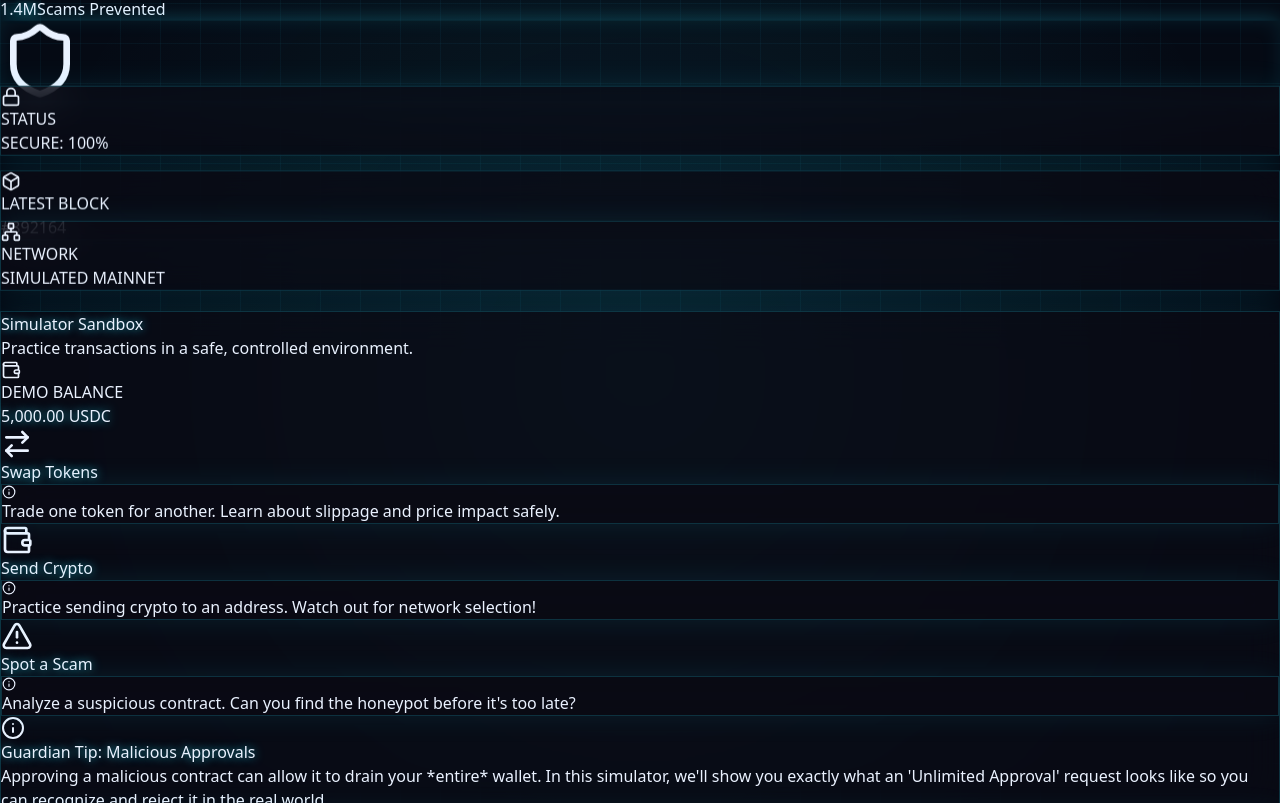
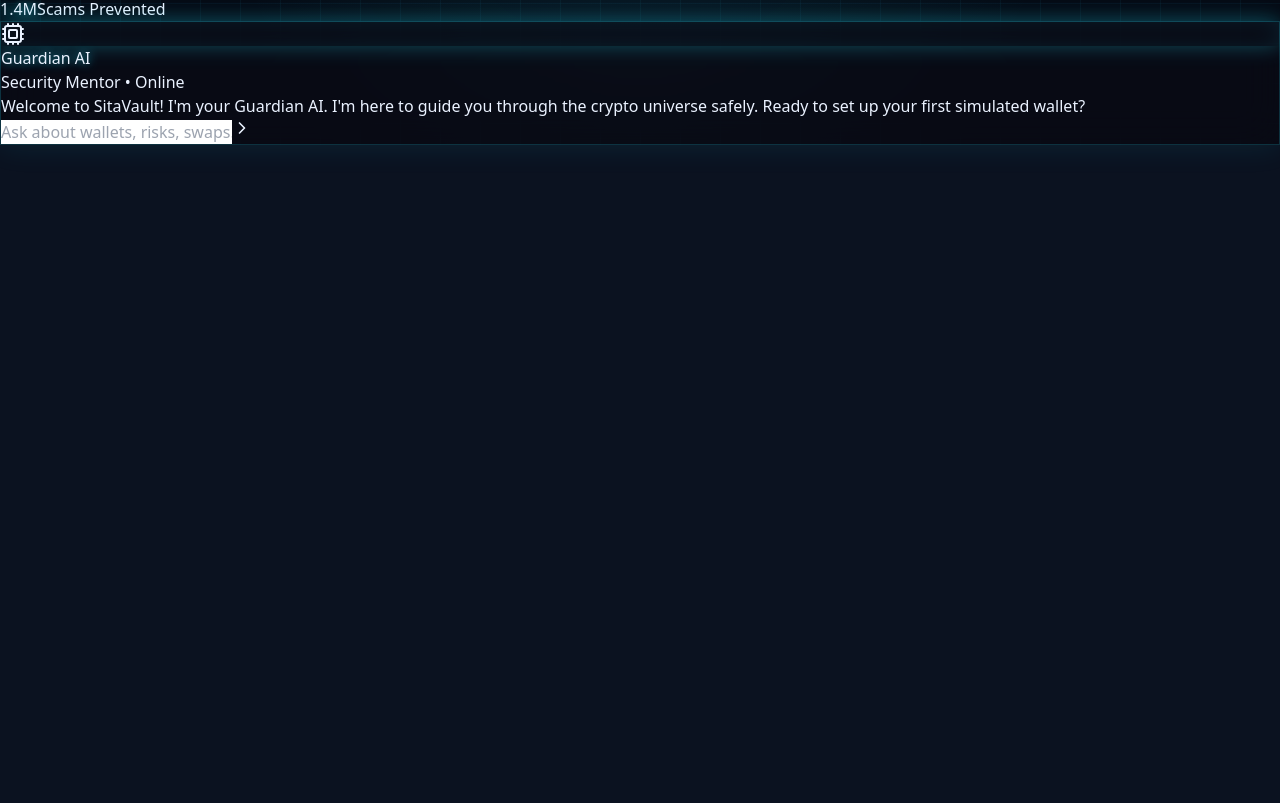
Before and after one commit to SitaVision/vite-react, a React (Vite) app: page / in a window 1280 px wide. Shown: the part 477-1280 px from the top of the page. After the commit the page ends 800 px from the top, so only its background shows below. Built offline with nearby package versions, Linux system fonts and the light colour scheme.

Commit message:
Updates App.tsx

```diff
--- a/src/App.tsx
+++ b/src/App.tsx
@@ -36,6 +36,7 @@
   Layers,
   Code2,
   Check,
+  Scale,
   LucideIcon
 } from 'lucide-react';
 
@@ -247,7 +248,7 @@
     id: string;
     type: ContractBlockType;
     label: string;
-    icon: LucideIcon | typeof Scale3DIcon;
+    icon: LucideIcon;
 }
 
 const CONTRACT_LEVELS: { id: number; name: string; description: string; correctSequence: string[]; blocks: ContractBlock[] }[] = [
@@ -255,27 +256,21 @@
     id: 1,
     name: "Crowdfunding Escrow",
     description: "Release funds ONLY if the goal is met by the deadline.",
-    correctSequence: ["trigger", "condition", "action"], // Simplified logic IDs
+    correctSequence: ["trigger", "condition", "action"],
     blocks: [
       { id: "trigger", type: "TRIGGER", label: "On Deadline", icon: Activity },
-      { id: "condition", type: "CONDITION", label: "If Balance >= Goal", icon: Scale3DIcon },
+      { id: "condition", type: "CONDITION", label: "If Balance >= Goal", icon: Scale },
       { id: "action", type: "ACTION", label: "Release Funds", icon: DollarSign },
       { id: "bad1", type: "ACTION", label: "Refund Everyone", icon: RefreshCw }, // Distractor
     ]
   }
 ];
 
-// Helper for icon
-function Scale3DIcon(props: React.SVGProps<SVGSVGElement>) {
-  return <div className="font-bold text-lg">⚖️</div>;
-}
-
-
 // --- 3D CUBE COMPONENT ---
 interface CubeBlockProps {
-    type: ContractBlockType; // Use the specific type here
+    type: ContractBlockType;
     label: string;
-    icon: LucideIcon | typeof Scale3DIcon;
+    icon: LucideIcon;
     onClick: () => void;
     selected: boolean;
     isPlaced?: boolean;
@@ -298,7 +293,6 @@
           </div>
         ))}
       </div>
-      {/* Label floating below */}
       <div className="absolute -bottom-4 text-xs font-mono text-white opacity-0 group-hover:opacity-100 transition-opacity whitespace-nowrap pointer-events-none bg-black/50 px-2 py-1 rounded">
         {label}
       </div>
@@ -343,7 +337,6 @@
       <div className="absolute inset-0 bg-[radial-gradient(circle_at_center,rgba(124,58,237,0.1)_0%,rgba(0,0,0,0.8)_80%)] pointer-events-none"></div>
       <div className="absolute inset-0 bg-[linear-gradient(rgba(139,92,246,0.1)_1px,transparent_1px),linear-gradient(90deg,rgba(139,92,246,0.1)_1px,transparent_1px)] bg-[size:50px_50px] [transform:perspective(1000px)_rotateX(60deg)_translateY(-100px)_scale(2)] opacity-20 pointer-events-none"></div>
 
-      {/* Header */}
       <div className="absolute top-0 w-full p-4 bg-slate-900 border-b border-violet-900/50 flex justify-between items-center z-50">
         <div className="flex items-center gap-3">
           <Layers className="text-violet-400" />
@@ -355,10 +348,7 @@
         <button onClick={onClose} className="p-2 hover:bg-slate-800 rounded text-slate-400 hover:text-white"><X size={20} /></button>
       </div>
 
-      {/* Main Workspace */}
       <div className="relative z-10 w-full max-w-6xl h-full flex flex-col lg:flex-row p-8 gap-12 items-center justify-center">
-
-        {/* Left: Component Palette */}
         <div className="w-full lg:w-1/3 h-[400px] glass-panel rounded-2xl p-6 flex flex-col">
           <h3 className="text-sm text-violet-300 font-bold mb-6 uppercase tracking-wider flex items-center gap-2">
             <Box size={16} /> Logic Blocks
@@ -367,7 +357,7 @@
             {availableBlocks.map(block => (
               <CubeBlock
                 key={block.id}
-                type={block.type} // Type is now correctly typed as ContractBlockType
+                type={block.type}
                 label={block.label}
                 icon={block.icon}
                 onClick={() => addToSlot(block)}
@@ -378,15 +368,9 @@
           <div className="mt-4 text-center text-xs text-slate-500">Click block to add to chain</div>
         </div>
 
-        {/* Center: Assembly Line (The "Chain") */}
         <div className="flex-1 flex flex-col items-center justify-center relative">
-
-          {/* Holographic Platform */}
           <div className="relative w-full max-w-2xl h-[200px] border-2 border-dashed border-violet-500/30 rounded-full flex items-center justify-center gap-8 bg-violet-900/10 [transform:rotateX(45deg)] shadow-[0_0_50px_rgba(139,92,246,0.2)]">
-
-             {/* Connection Lines */}
              <div className="absolute top-1/2 left-0 w-full h-1 bg-violet-500/20 -translate-y-1/2"></div>
-
              {slots.map((block, i) => (
                <div key={i} className="relative z-10 w-24 h-24 border border-white/10 rounded flex items-center justify-center [transform:rotateX(-45deg)] transition-all">
                  {block ? (
@@ -397,7 +381,6 @@
                         icon={block.icon}
                         onClick={() => {}}
                         selected={true}
-                        // isPlaced prop can be omitted as it wasn't used in CubeBlock logic, but included in interface previously
                     />
                      {status === 'compiling' && (
                         <div className="absolute inset-0 border-2 border-white rounded-full animate-ping opacity-50"></div>
@@ -412,7 +395,6 @@
              ))}
           </div>
 
-          {/* Action Panel */}
           <div className="mt-12 flex gap-6">
             <button onClick={clearSlots} className="px-6 py-3 rounded-xl border border-slate-600 text-slate-400 hover:bg-slate-800 transition-colors">
               CLEAR
@@ -430,7 +412,6 @@
             </button>
           </div>
 
-          {/* Status Readout */}
           {status === 'success' && (
             <div className="mt-8 p-4 bg-emerald-900/50 border border-emerald-500 text-emerald-300 rounded-xl flex items-center gap-3 animate-fade-in-up">
               <CheckCircle2 size={24} />
@@ -449,9 +430,7 @@
               </div>
             </div>
           )}
-
         </div>
-
       </div>
     </div>
   );
@@ -464,7 +443,6 @@
   const [gameState, setGameState] = useState<'start' | 'playing' | 'gameover'>('start');
   const [entities, setEntities] = useState<GameEntity[]>([]);
   const requestRef = useRef<number>();
-  // Changed NodeJS.Timeout to number for browser compatibility
   const spawnTimerRef = useRef<number>();
   const gameContainerRef = useRef<HTMLDivElement>(null);
 
@@ -492,7 +470,6 @@
       let damageTaken = 0;
 
       prevEntities.forEach(ent => {
-        // TypeScript fix: Ensure y exists and is a number before incrementing
         if (typeof ent.y === 'number') {
             ent.y += ent.speed;
         }
@@ -523,7 +500,7 @@
     if (gameState === 'playing') {
       requestRef.current = requestAnimationFrame(updateGame);
       const interval = setInterval(spawnEntity, 1500);
-      spawnTimerRef.current = interval as unknown as number; // Cast to number
+      spawnTimerRef.current = interval as unknown as number;
 
       return () => {
         if (requestRef.current) cancelAnimationFrame(requestRef.current);
@@ -684,7 +661,6 @@
   useEffect(() => {
     if (choiceOne && choiceTwo) {
       setDisabled(true);
-      // We check for icon identity for the match
       if (choiceOne.icon === choiceTwo.icon) {
         setCards(prevCards => {
           return prevCards.map(card => {
@@ -1091,19 +1067,6 @@
 
 // --- MAIN APP COMPONENT ---
 
-interface BadgeProps {
-    icon: LucideIcon;
-    label: string;
-    color: string;
-}
-
-const Badge: React.FC<BadgeProps> = ({ icon: Icon, label, color }) => (
-  <div className={`flex items-center gap-2 px-3 py-1 rounded-full text-xs font-bold border ${color} backdrop-blur-md`}>
-    <Icon size={12} />
-    {label}
-  </div>
-);
-
 interface SimulatorButtonProps {
     icon: LucideIcon;
     label: string;
@@ -1115,7 +1078,6 @@
   <div className="group relative">
     <button
       onClick={onClick}
-      // Removed unused color prop
       className={`relative w-full overflow-hidden p-6 rounded-2xl border-2 border-cyan-500/30 bg-slate-900/50 hover:border-cyan-400 hover:bg-slate-900/80 transition-all duration-300 shadow-[0_0_20px_rgba(34,211,238,0.2)] group-hover:shadow-[0_0_40px_rgba(34,211,238,0.5)]`}
     >
       <div className="absolute inset-0 bg-gradient-to-br from-cyan-500/10 to-violet-500/10 opacity-0 group-hover:opacity-100 transition-opacity" />
@@ -1253,10 +1215,6 @@
   useEffect(() => {
     setMounted(true);
   }, []);
-
-  // Removed unused Badge component definition to clear TS6133
-  // Removed unused color prop from SimulatorButtonProps interface to clear TS6133
-  // Removed unused color prop in SimulatorButton destructuring
 
   return (
     <div className="min-h-screen bg-[#02040a] text-slate-200 font-sans selection:bg-cyan-500/30 overflow-x-hidden cyber-circuit-bg">
@@ -1437,115 +1395,6 @@
             </div>
           </div>
 
-          <div className="relative h-[600px] flex items-center justify-center perspective-1000">
-            <div className="relative w-80 h-80 animate-float z-20">
-              <div className="absolute inset-0 bg-gradient-to-tr from-slate-900/90 to-slate-800/90 rounded-3xl border-2 border-cyan-500/80 shadow-[0_0_80px_rgba(34,211,238,0.4),inset_0_0_40px_rgba(34,211,238,0.2)] backdrop-blur-xl flex items-center justify-center overflow-hidden animate-pulse-glow-cyan">
-                <div className="w-60 h-60 rounded-full border-4 border-dashed border-cyan-400/50 flex items-center justify-center animate-[spin_15s_linear_infinite]">
-                  <div className="w-40 h-40 rounded-full border-2 border-violet-400/60 flex items-center justify-center relative">
-                    <Shield size={80} className="text-cyan-300 filter drop-shadow-[0_0_20px_rgba(34,211,238,1)] relative z-10" />
-                    <div className="absolute inset-0 bg-cyan-400/20 rounded-full blur-md animate-pulse"></div>
-                  </div>
-                </div>
-                <div className="absolute inset-0 bg-gradient-to-b from-transparent via-cyan-400/20 to-transparent h-[15%] w-full animate-[scanline_2s_linear_infinite]" />
-                <div className="absolute inset-0 bg-radial-gradient(circle at center, rgba(34,211,238,0.3) 0%, transparent 70%)" />
-              </div>
-
-              <div className="absolute -inset-8 border-2 border-violet-500/30 rounded-[3rem] -z-10 animate-pulse-glow-violet" />
-              <div className="absolute top-1/2 -right-20 glass-panel p-4 rounded-xl flex items-center gap-3 animate-float-delayed border-emerald-500/50 shadow-[0_0_20px_rgba(16,185,129,0.3)]">
-                <Lock size={20} className="text-emerald-400 text-glow-cyan" />
-                <div>
-                    <div className="text-xs font-mono text-emerald-300">STATUS</div>
-                    <span className="text-sm font-bold text-emerald-400">SECURE: 100%</span>
-                </div>
-              </div>
-              <div className="absolute -top-12 -left-12 glass-panel p-4 rounded-xl flex items-center gap-3 animate-float border-violet-500/50 shadow-[0_0_20px_rgba(139,92,246,0.3)]">
-                <Box size={20} className="text-violet-400 text-glow-violet" />
-                <div>
-                    <div className="text-xs font-mono text-violet-300">LATEST BLOCK</div>
-                    <span className="text-sm font-bold text-violet-400">#892164</span>
-                </div>
-              </div>
-              <div className="absolute bottom-[-40px] left-1/2 -translate-x-1/2 glass-panel p-4 rounded-xl flex items-center gap-3 animate-float-delayed border-blue-500/50 shadow-[0_0_20px_rgba(59,130,246,0.3)]" style={{animationDelay: '2s'}}>
-                <Network size={20} className="text-blue-400 text-glow-cyan" />
-                <div>
-                    <div className="text-xs font-mono text-blue-300">NETWORK</div>
-                    <span className="text-sm font-bold text-blue-400">SIMULATED MAINNET</span>
-                </div>
-              </div>
-            </div>
-
-            <div className="absolute w-[600px] h-[600px] border-2 border-cyan-500/10 rounded-full animate-spin-slow" style={{ perspective: '1000px', transformStyle: 'preserve-3d' }}>
-                <div className="absolute top-0 left-1/2 w-4 h-4 bg-cyan-400 rounded-full blur-sm shadow-[0_0_20px_rgba(34,211,238,0.8)]" />
-            </div>
-            <div className="absolute w-[450px] h-[450px] border-2 border-violet-500/10 rounded-full animate-spin-reverse-slow" style={{ perspective: '1000px', transformStyle: 'preserve-3d' }}>
-                <div className="absolute bottom-0 left-1/2 w-4 h-4 bg-violet-400 rounded-full blur-sm shadow-[0_0_20px_rgba(139,92,246,0.8)]" />
-            </div>
-            <div className="absolute w-[750px] h-[750px] border border-blue-500/5 rounded-full animate-[spin_30s_linear_infinite]" />
-          </div>
-        </div>
-
-        <div className="grid lg:grid-cols-12 gap-8 h-auto lg:h-[650px]">
-          <div className="lg:col-span-8 flex flex-col gap-8">
-            <div className="glass-panel rounded-[2rem] p-10 flex-1 flex flex-col justify-center relative overflow-hidden border-2 border-cyan-500/40 shadow-[0_0_50px_rgba(34,211,238,0.2)]">
-              <div className="absolute top-0 left-0 w-full h-1.5 bg-gradient-to-r from-transparent via-cyan-400 to-transparent opacity-70" />
-              <div className="absolute bottom-0 right-0 w-full h-1.5 bg-gradient-to-r from-transparent via-violet-400 to-transparent opacity-70" />
-
-              <div className="flex flex-col md:flex-row justify-between items-start md:items-center mb-10 gap-4">
-                <div>
-                  <h2 className="text-3xl font-bold text-white text-glow-cyan mb-2">Simulator Sandbox</h2>
-                  <p className="text-cyan-200/70 text-sm font-medium">Practice transactions in a safe, controlled environment.</p>
-                </div>
-                <div className="px-5 py-3 bg-slate-900/80 rounded-xl border border-cyan-500/30 shadow-[0_0_20px_rgba(34,211,238,0.2)] flex items-center gap-3">
-                  <div className="p-2 rounded-lg bg-cyan-950 border border-cyan-500/50">
-                    <Wallet size={20} className="text-cyan-400" />
-                  </div>
-                  <div>
-                    <div className="text-xs text-cyan-300 font-mono">DEMO BALANCE</div>
-                    <div className="text-xl font-bold text-white text-glow-cyan">5,000.00 USDC</div>
-                  </div>
-                </div>
-              </div>
-
-              <div className="grid grid-cols-1 md:grid-cols-3 gap-8">
-                <SimulatorButton
-                  icon={ArrowRightLeft}
-                  label="Swap Tokens"
-                  description="Trade one token for another. Learn about slippage and price impact safely."
-                  onClick={() => {}}
-                />
-                <SimulatorButton
-                  icon={Wallet}
-                  label="Send Crypto"
-                  description="Practice sending crypto to an address. Watch out for network selection!"
-                  onClick={() => {}}
-                />
-                <SimulatorButton
-                  icon={AlertTriangle}
-                  label="Spot a Scam"
-                  description="Analyze a suspicious contract. Can you find the honeypot before it's too late?"
-                  onClick={() => {}}
-                />
-              </div>
-
-              <div className="mt-10 p-5 bg-cyan-950/40 border-2 border-cyan-500/30 rounded-2xl flex gap-5 items-start relative overflow-hidden shadow-[0_0_25px_rgba(34,211,238,0.15)]">
-                <div className="absolute -left-10 -top-10 w-32 h-32 bg-cyan-400/10 rounded-full blur-3xl" />
-                <div className="p-3 rounded-full bg-cyan-900/50 border border-cyan-500/50 shadow-[0_0_15px_rgba(34,211,238,0.3)] shrink-0">
-                    <Info className="text-cyan-300" size={24} />
-                </div>
-                <div>
-                  <h4 className="text-cyan-200 text-lg font-bold mb-2 text-glow-cyan">Guardian Tip: Malicious Approvals</h4>
-                  <p className="text-cyan-100/70 text-sm leading-relaxed font-medium">Approving a malicious contract can allow it to drain your *entire* wallet. In this simulator, we'll show you exactly what an 'Unlimited Approval' request looks like so you can recognize and reject it in the real world.</p>
-                </div>
-              </div>
-            </div>
-
-            <div className="grid md:grid-cols-3 gap-6">
-               <MissionCard title="Create Wallet" progress={100} xp={50} status="completed" />
-               <MissionCard title="First Simulated Swap" progress={60} xp={100} status="active" />
-               <MissionCard title="Secure Seed Phrase" progress={0} xp={150} status="locked" />
-            </div>
-          </div>
-
           <div className="lg:col-span-4 h-[600px] lg:h-full sticky top-24">
             <AICoachChat />
           </div>
```
